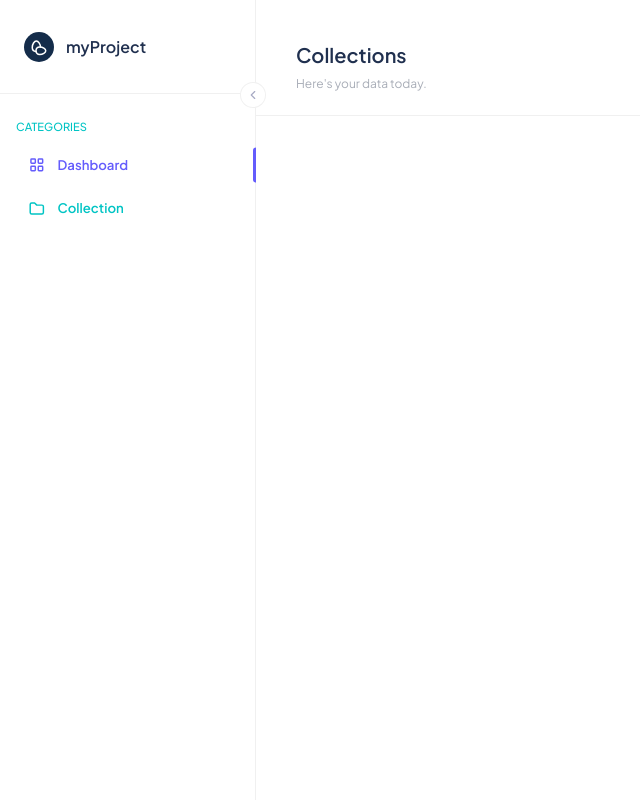
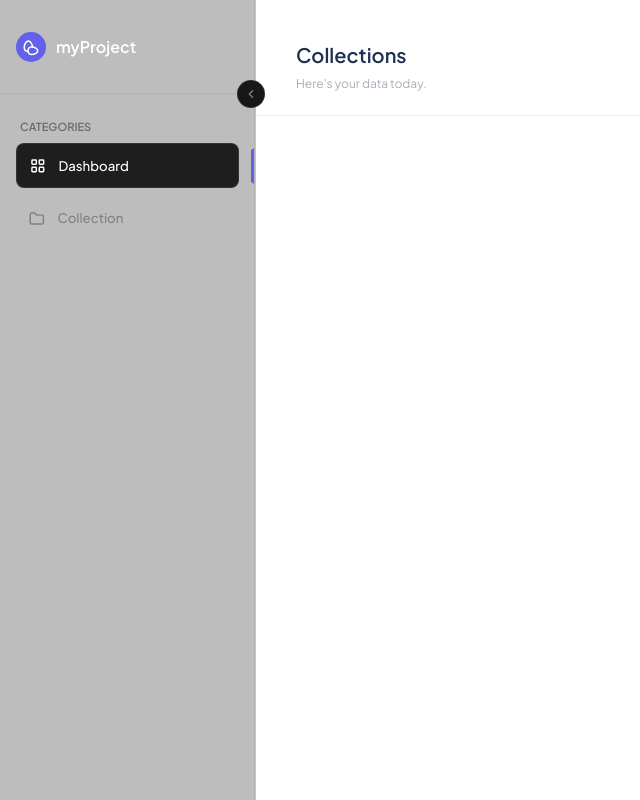
Before and after one commit to rogelcristobal/my-application, a React (Vite) app in the folder client/: page /collection in a window 1280 px wide. Shown: the whole page, without its empty margins (0-640 px from the left). Built offline with nearby package versions, Linux system fonts and the light colour scheme.

Commit message:
first commit darkmode

```diff
--- a/client/src/components/Sidebar.jsx
+++ b/client/src/components/Sidebar.jsx
@@ -19,22 +19,22 @@ const Sidebar = ({data,loading})=> {
     <div
       className={`${
         state ? "w-[4.5rem]" : "w-[16rem]"
-      } whitespace-nowrap relative thin-right-divider flex flex-col items-center justify-start  flex-shrink-0  h-full pb-4 pt-0`}
+      } whitespace-nowrap relative thin-right-divider border-dark-right bg-neutral-800/30 flex flex-col items-center justify-start  flex-shrink-0  h-full pb-4 pt-0`}
     >
       <div
         className={`${
-          state ? " justify-center pl-0" : " px-6 justify-start"
+          state ? " justify-center pl-0" : " px-4 justify-start"
         } w-full   relative flex thin-bottom-divider items-center h-fit pb-8 pt-8  `}
       >
         <div
-          className={`bg-[#142c4a] grid  rounded-full p-1.5 place-content-center ${
-            state ? "mr-0" : "mr-3"
+          className={`bg-[#6360ea] grid  rounded-full p-1.5 place-content-center ${
+            state ? "mr-0" : "mr-2.5"
           }`}
         >
           <TbEggs className="text-lg  text-white" />
         </div>
         {!state && (
-          <span className="  w-full text-[1rem] font-semibold">
+          <span className="  w-full text-[1rem] text-white font-semibold">
             myProject
           </span>
         )}
@@ -42,15 +42,15 @@ const Sidebar = ({data,loading})=> {
         {/* toggle btn */}
         <button
           onClick={handleToggleSidebar}
-          className={`absolute thin-box-divider hover:sample p-1.5 rounded-full -bottom-[14.5%] -right-[4%] cursor-pointer bg-white z-10 text-sm text-[#a7aac4] ${
-            state ? "-right-[0.8rem]" : "-right-[1rem] "
+          className={`absolute thin-box-divider border-dark hover:sample p-1.5 rounded-full -bottom-[14.5%] -right-[4%] cursor-pointer bg-[#171717] z-10 text-sm text-[#808088] ${
+            state ? "-right-[0.875rem]" : "-right-[1rem] "
           }`}
         >
           <TbChevronLeft />
         </button>
       </div>
       {!state && (
-        <span className=" text-[0.695rem] font-medium w-full text-left px-4 text-[#00c4c4] mt-6 mb-2">
+        <span className=" text-[0.695rem] font-semibold w-full text-left px-5 text-[#6a6a72] mt-6 mb-2">
           CATEGORIES
         </span>
       )}
--- a/client/src/components/SidebarLink.jsx
+++ b/client/src/components/SidebarLink.jsx
@@ -11,17 +11,17 @@ const SidebarLink = ({ title, initialTrue, sidebarState,icon,children }) => {
       onMouseEnter={hoverToggle}
       onMouseLeave={hoverToggle}
       className={`flex items-center gap-3 rounded-lg t text-[0.825rem] text-left   ${
-        initialTrue ? "text-[#645cfc]  " : "text-[#00c4c4] font-normal"
+        initialTrue ? "text-white bg-[#1e1e1e]  border-dark" : "text-[#808088] font-medium"
       } ${
         sidebarState ? " px-[1.2rem] py-2 justify-center" : " px-3 py-3"
-      } flex-shrink-0 font-semibold   whitespace-nowrap  relative capitalize  mb-0 w-full`}
+      } flex-shrink-0 font-medium   whitespace-nowrap  relative capitalize  mb-2 w-full`}
     >
-      <span className="text-[1.1rem]">{icon}</span>
+      <span className="text-[1.1rem] ">{icon}</span>
       {!sidebarState && title}
       <div
         className={`${initialTrue ? "h-[80%]" : "h-0"} ${
           sidebarState ? "-right-[1rem]" : "-right-[1rem]  "
-        } transition-all duration-75 w-[3.5px] rounded-l-xl absolute  top-1/2 -translate-y-1/2 bg-[#645cfc]`}
+        } transition-all duration-75 w-[3.5px] rounded-l-xl absolute  top-1/2 -translate-y-1/2 bg-[#6360ea]`}
       ></div>
     </button>
     <div className={`w-full ${children?'h-fit':'h-0'} flex flex-col `}>{children}</div>
--- a/client/src/index.css
+++ b/client/src/index.css
@@ -3,7 +3,7 @@
 @tailwind utilities;
 
 @layer components {
-  *{
+  * {
     /* @apply thin-box-divider */
   }
   ::-webkit-scrollbar {
@@ -13,8 +13,20 @@
   ::-webkit-scrollbar-thumb {
     @apply cursor-pointer bg-[#1a1c1e]/10 hover:bg-[#1a1c1e]/20 rounded-lg;
   }
-  .sample2 {
-    @apply border-[1px] bg-[#333545]/10;
+  .border-dark-right {
+    @apply border-r-[1px] border-neutral-100/10;
+  }
+  .border-dark-left {
+    @apply border-l-[1px] border-neutral-100/10;
+  }
+  .border-dark-top {
+    @apply border-t-[1px] border-neutral-100/10;
+  }
+  .border-dark-bottom {
+    @apply border-b-[1px] border-neutral-100/10;
+  }
+    .border-dark {
+      @apply border-[1px] border-neutral-100/10;
     }
   .sample {
     box-shadow: rgba(0, 0, 0, 0.03) 0px 6px 6px 0px,
@@ -66,18 +78,18 @@
   }
   @font-face {
     font-family: "HelveticaNeueMedium";
-      src: url('./assets/fonts/HelveticaNeueMedium.otf');
+    src: url("./assets/fonts/HelveticaNeueMedium.otf");
   }
   @font-face {
     font-family: "HelveticaNeueBold";
-      src: url('./assets/fonts/HelveticaNeueBold.ttf');
+    src: url("./assets/fonts/HelveticaNeueBold.ttf");
   }
   @font-face {
     font-family: "HelveticaNeueThin";
-      src: url('./assets/fonts/HelveticaNeueThin.otf');
+    src: url("./assets/fonts/HelveticaNeueThin.otf");
   }
   @font-face {
     font-family: "HelveticaNeueBlack";
-      src: url('./assets/fonts/HelveticaNeueHeavy.otf');
+    src: url("./assets/fonts/HelveticaNeueHeavy.otf");
   }
 }
--- a/client/src/pages/Home.jsx
+++ b/client/src/pages/Home.jsx
@@ -20,7 +20,7 @@ const Home = () => {
 
 
   return (
-      <div className="h-screen w-full text-[#142c4a] flex items-start  justify-start relative">
+      <div className="h-screen w-full bg-[#171717] text-white flex items-start  justify-start relative">
         <Sidebar data={data} loading={isLoading}></Sidebar>
         <Routes>
           <Route
@@ -28,23 +28,23 @@ const Home = () => {
             element={
               <div className="h-full  pt-10 w-full flex flex-col items-start justify-start">
                 <div className="h-fit w-full flex  px-10 pb-6 flex-col">
-                  <span className="mb-2 font-semibold text-[0.85rem] text-[#645cfc]">Dashboard</span>
-                  <span className="font-semibold text-[1.5rem]">
-                    Welcome, Admin!
+                  {/* <span className="mb-3 font-medium text-[0.85rem] text-[#6360ea]">Dashboard</span> */}
+                  <span className="font-semibold text-[1.4rem]">
+                    Welcome, Rogel!
                   </span>
-                  <span className="text-[0.85rem] font-normal  tracking-wide mt-1.5 text-[#00c4c4]">
+                  <span className="text-[0.85rem] font-normal  tracking-wide mt-1.5 text-[#808088]">
                     Here's your data today.
                   </span>
                 </div>
 
 
                 <div className="px-9  w-full h-[calc(100%-8rem)] ">
-                  <div className=" px-5 pb-5 pt-3 rounded-lg mt-2 cursor-pointer thin-box-divider bg-white flex flex-col h-fit w-60">
+                  <div className=" px-5 pb-4 pt-4 rounded-lg mt-2 cursor-pointer thin-box-divider bg-[#1e1e1e] flex flex-col h-fit w-60">
                     <div className=" flex flex-col w-fit">
-                      <span className="text-sm font-normal  tracking-wide text-[#00c4c4]">
+                      <span className="text-xs font-normal  tracking-wide text-[#808088]">
                         Total notes
                       </span>
-                      <span className=" mt-0.5 tracking-tighter font-helveticaRegular text-[1.8rem] ">
+                      <span className=" mt-0.5 tracking-tighter text-white font-helveticaRegular text-[1.8rem] ">
                         52
                       </span>
                     </div>
```
Lines whose indentation alone changed are shown as unchanged.
